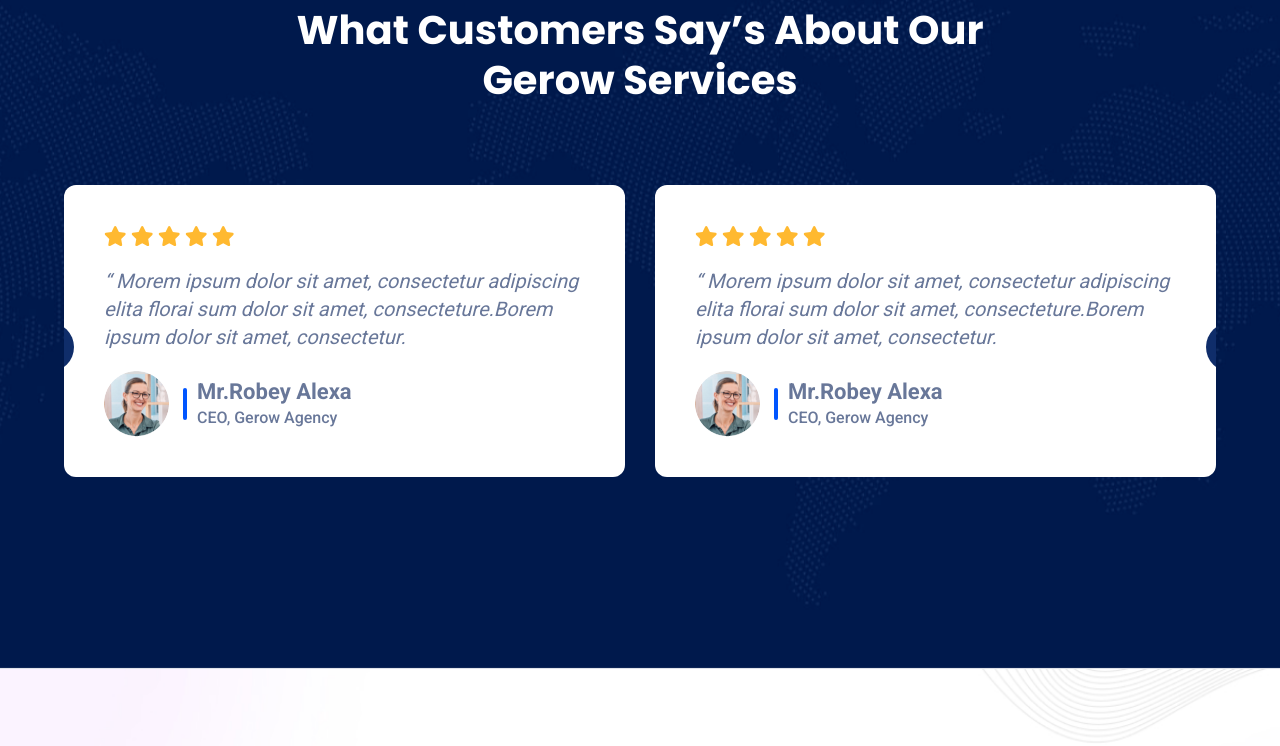
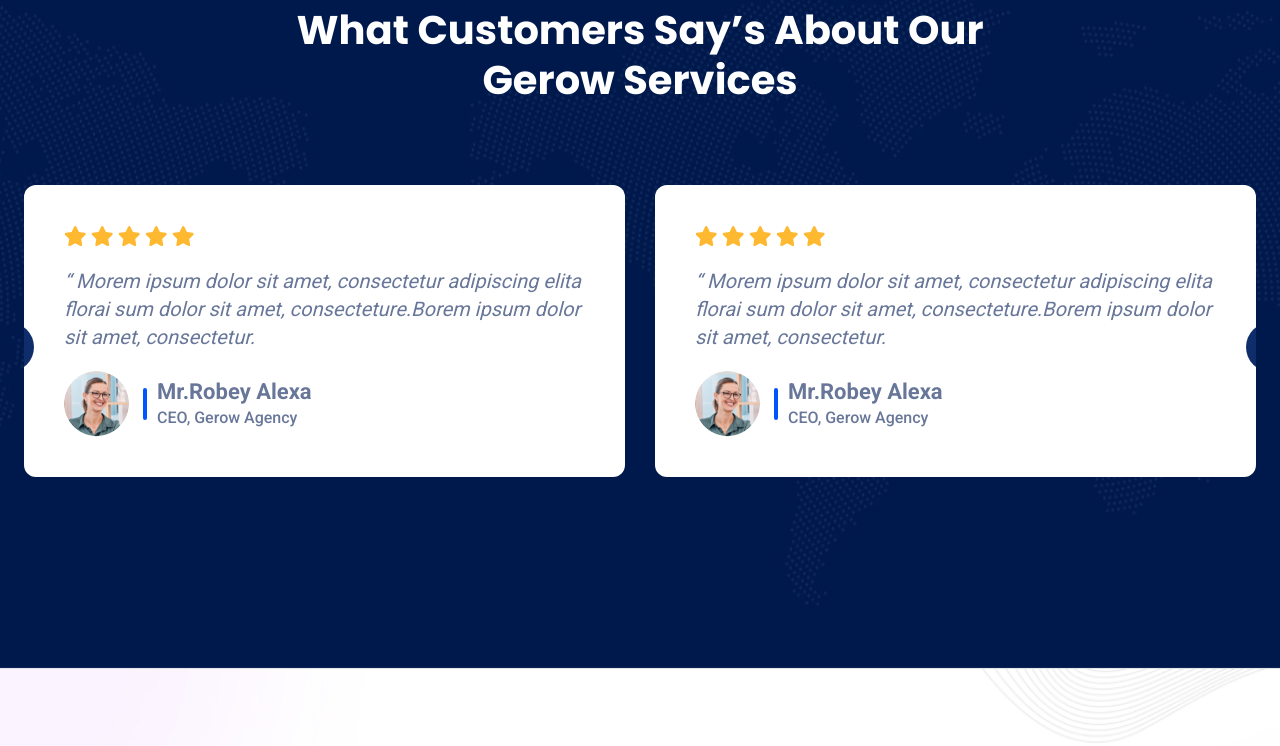
Before and after one commit to PawarPrahlad/kaniwa, a website: page public/index.html in a window 1280 px wide. Shown: the part 4565-5311 px from the top of the page. Drawn offline with Linux system fonts and the light colour scheme.

Commit message:
heaer setup done

```diff
--- a/public/index.html
+++ b/public/index.html
@@ -412,7 +412,7 @@
                 <span class="text-white text-xs sm:text-sm p-1 px-4 rounded-full bg-[#1E376A] inline-block">Our Testimonials</span>
                 <h2 class="text-2xl lg:text-3xl xl:text-40 font-bold text-white font-pop">What Customers Say’s About Our <br class="hidden md:inline-block"> Gerow Services</h2>
             </div>
-            <div class="px-10 relative">
+            <div class="md:px-10 relative">
                 <div class="swiper mySwiper pt-20 pb-28">
                     <div class="swiper-wrapper">
                         <div class="swiper-slide">
```
